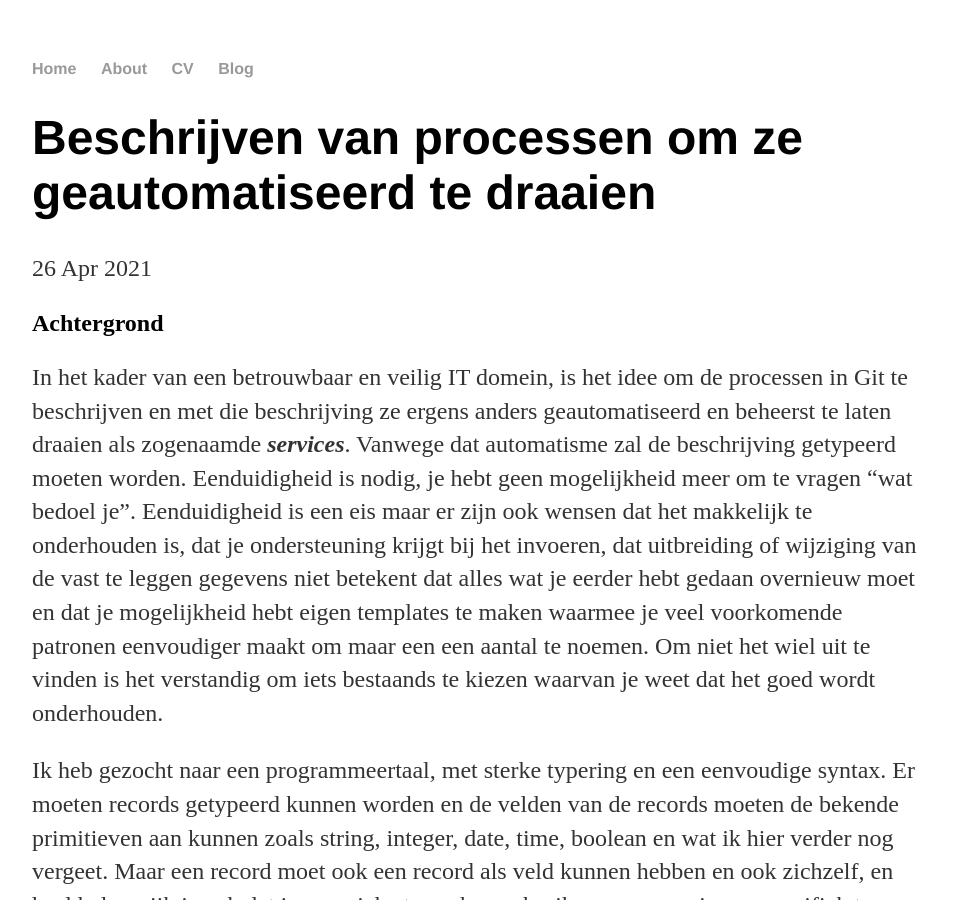
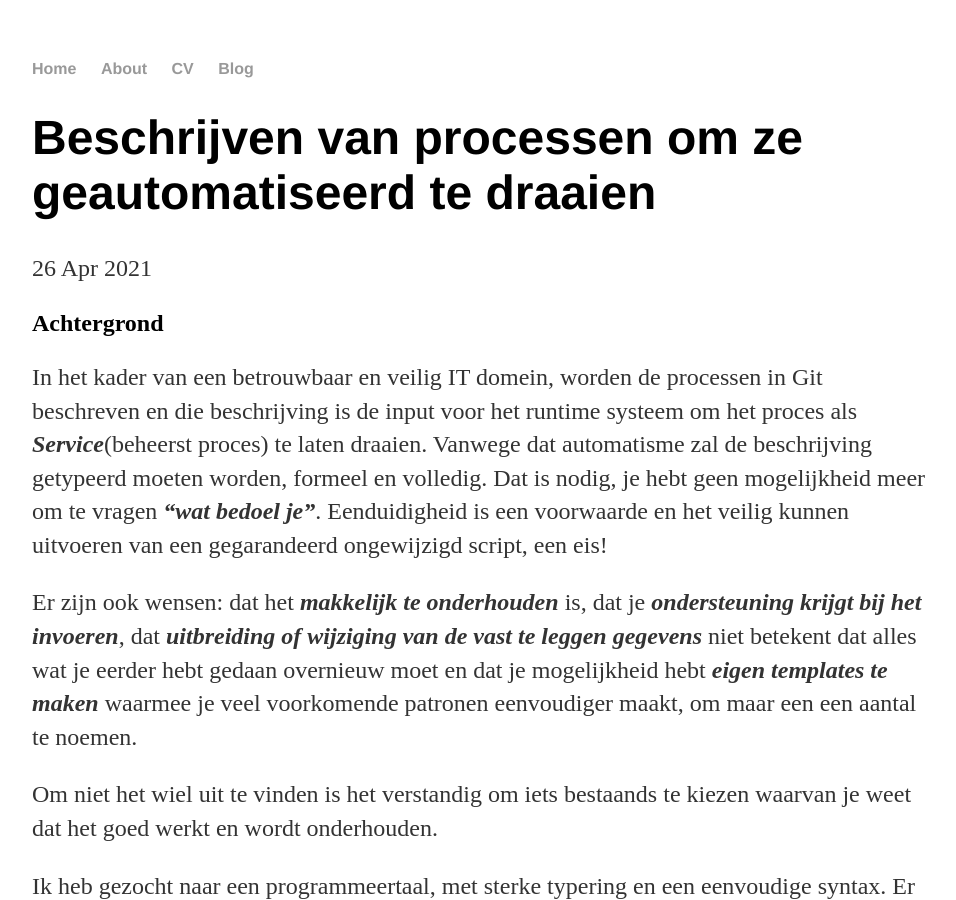
Before and after one commit to paedelm/paedelm.github.io, a Jekyll site: the page built from _posts/2021-04-26-processen beschrijven.md, in a window 1280 px wide and 900 px high. Shown: the whole window, without its empty margins (160-1116 px from the left). Built offline with Jekyll 4.4.1, drawn with Linux system fonts in a browser that asks for light colours.

Commit message:
andere inleiding

```diff
--- a/_posts/2021-04-26-processen beschrijven.md
+++ b/_posts/2021-04-26-processen beschrijven.md
@@ -6,7 +6,11 @@ date: 2021-04-26
 
 ## Achtergrond
 
- In het kader van een betrouwbaar en veilig IT domein, is het idee om de processen in Git te beschrijven en met die beschrijving ze ergens anders geautomatiseerd en beheerst te laten draaien als zogenaamde **_services_**. Vanwege dat automatisme zal de beschrijving getypeerd moeten worden. Eenduidigheid is nodig, je hebt geen mogelijkheid meer om te vragen "wat bedoel je". Eenduidigheid is een eis maar er zijn ook wensen dat het makkelijk te onderhouden is, dat je ondersteuning krijgt bij het invoeren, dat uitbreiding of wijziging van de vast te leggen gegevens niet betekent dat alles wat je eerder hebt gedaan overnieuw moet en dat je mogelijkheid hebt eigen templates te maken waarmee je veel voorkomende patronen eenvoudiger maakt om maar een een aantal te noemen. Om niet het wiel uit te vinden is het verstandig om iets bestaands te kiezen waarvan je weet dat het goed wordt onderhouden.
+ In het kader van een betrouwbaar en veilig IT domein, worden de processen in Git beschreven en die beschrijving is de input voor het runtime systeem om het proces als **_Service_**(beheerst proces) te laten draaien. Vanwege dat automatisme zal de beschrijving getypeerd moeten worden, formeel en volledig. Dat is nodig, je hebt geen mogelijkheid meer om te vragen **_"wat bedoel je"_**. Eenduidigheid is een voorwaarde en het veilig kunnen uitvoeren van een gegarandeerd ongewijzigd script, een eis!
+
+   Er zijn ook wensen: dat het **_makkelijk te onderhouden_** is, dat je **_ondersteuning krijgt bij het invoeren_**, dat **_uitbreiding of wijziging van de vast te leggen gegevens_** niet betekent dat alles wat je eerder hebt gedaan overnieuw moet en dat je mogelijkheid hebt **_eigen templates te maken_** waarmee je veel voorkomende patronen eenvoudiger maakt, om maar een een aantal te noemen.
+
+  Om niet het wiel uit te vinden is het verstandig om iets bestaands te kiezen waarvan je weet dat het goed werkt en wordt onderhouden.
 
  Ik heb gezocht naar een programmeertaal, met sterke typering en een eenvoudige syntax. Er moeten records getypeerd kunnen worden en de velden van de records moeten de bekende primitieven aan kunnen zoals string, integer, date, time, boolean en wat ik hier verder nog vergeet. Maar een record moet ook een record als veld kunnen hebben en ook zichzelf, en heel belangrijk is ook dat je generieke types kan gebruiken waarvoor je een specifiek type kan invullen. Natuurlijk moet de recordstructuur te exporteren zijn naar Json of Xml of iets anders, als de import maar hetzelfde oplevert als de recordstructuur voor de export. Die controle is belangrijk en moet altijd uitgevoerd worden.
 
```
